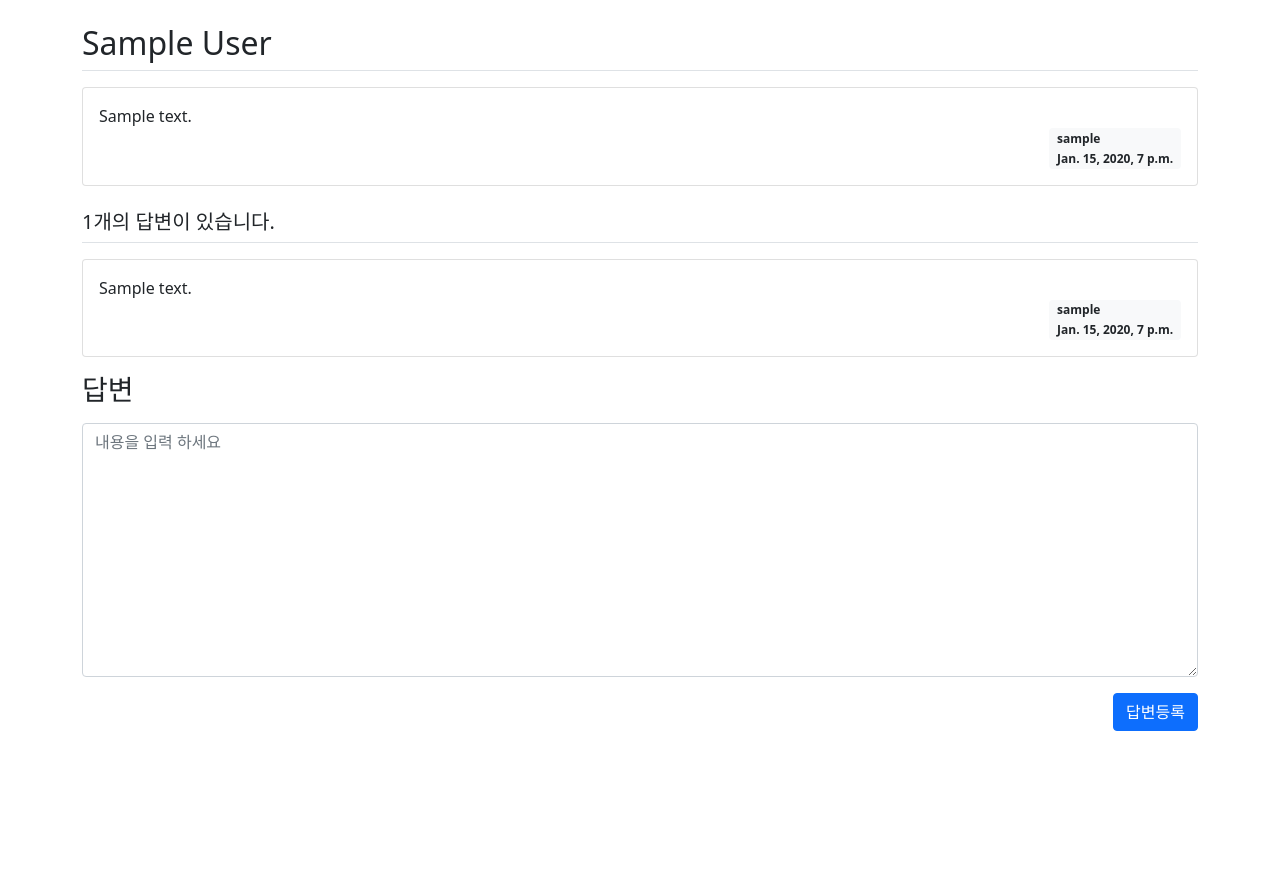
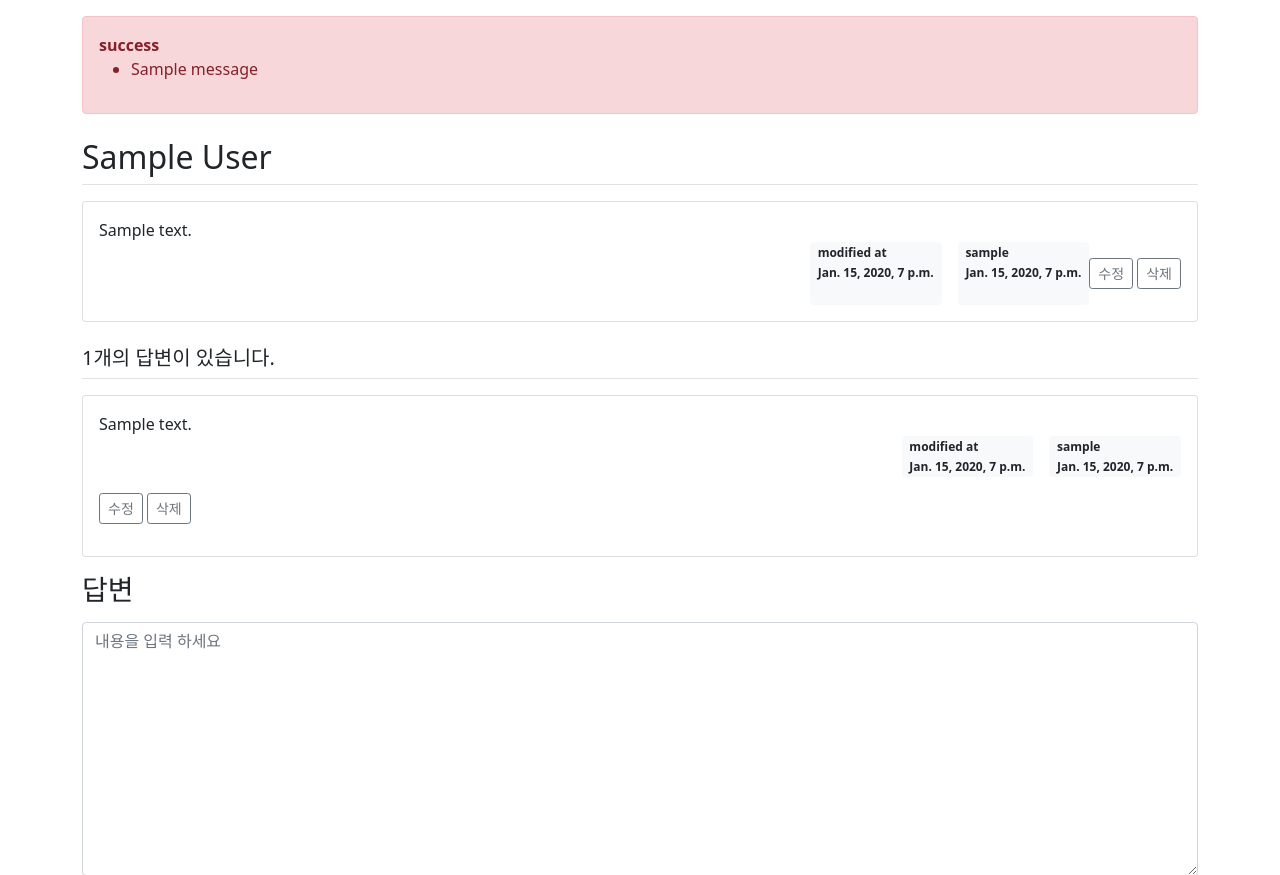
Before and after one commit to sigma-wbi/REST_api, a Django app: page /user/answer/create/1/ in a window 1280 px wide. Shown: the part 57-932 px from the top of the page. Before the commit the page ends 788 px from the top, so only its background shows below. Run offline with Django 4.2, Linux system fonts and the light colour scheme; a user stored in the database is signed in; tables that the repository leaves empty hold one stand-in row (values such as "Sample post"); one stand-in notice (Sample message) is shown; some libraries are stand-ins or nearby versions.

Commit message:
modifiy, delete

```diff
--- a/django/templates/base.html
+++ b/django/templates/base.html
@@ -16,7 +16,11 @@
 {% block content %}
 {% endblock %}
 <!-- 기본 템플릿 안에 삽입될 내용 End -->
-</body>
 <!-- Bootstrap JS -->
 <script src="{% static 'bootstrap.min.js' %}"></script>
+<!-- 자바스크립트 Start -->
+{% block script %}
+{% endblock %}
+<!-- 자바스크립트 End -->
+</body>
 </html>
--- a/django/templates/user/question_detail.html
+++ b/django/templates/user/question_detail.html
@@ -1,15 +1,38 @@
 {% extends 'base.html' %}
 {% block content %}
     <div class="container my-3">
+        <!-- message 표시 -->
+        {% if messages %}
+        <div class="alert alert-danger my-3" role="alert">
+        {% for message in messages %}
+            <strong>{{ message.tags }}</strong>
+            <ul><li>{{ message.message }}</li></ul>
+        {% endfor %}
+        </div>
+        {% endif %}
         <!-- 질문 -->
         <h2 class="border-bottom py-2">{{ question.subject }}</h2>
         <div class="card my-3">
             <div class="card-body">
                 <div class="card-text" style="white-space: pre-line;">{{ question.content }}</div>
                 <div class="d-flex justify-content-end">
+                    {% if question.modify_date %}
+                    <div class="badge bg-light text-dark p-2 text-start mx-3">
+                        <div class="mb-2">modified at</div>
+                        <div>{{ question.modify_date }}</div>
+                    </div>
+                    {% endif %}
                     <div class="badge bg-light text-dark p-2 text-start">
                         <div class="mb-2">{{ question.author.username }}</div>
                         <div>{{ question.create_date }}</div>
+                    </div>
+                    <div class="my-3">
+                        {% if request.user == question.author %}
+                        <a href="{% url 'user:question_modify' question.id  %}"
+                            class="btn btn-sm btn-outline-secondary">수정</a>
+                        <a href="javascript:void(0)" class="delete btn btn-sm btn-outline-secondary"
+                            data-uri="{% url 'user:question_delete' question.id  %}">삭제</a>
+                        {% endif %}
                     </div>
                 </div>
             </div>
@@ -21,11 +44,25 @@
                 <div class="card-body">
                     <div class="card-text" style="white-space: pre-line;">{{ answer.content }}</div>
                     <div class="d-flex justify-content-end">
+                        {% if answer.modify_date %}
+                        <div class="badge bg-light text-dark p-2 text-start mx-3">
+                            <div class="mb-2">modified at</div>
+                            <div>{{ answer.modify_date }}</div>
+                        </div>
+                        {% endif %}
                         <div class="badge bg-light text-dark p-2 text-start">
                             <div class="mb-2">{{ answer.author.username }}</div>
                             <div>{{ answer.create_date }}</div>
                         </div>
                     </div>
+                <div class="my-3">
+                    {% if request.user == answer.author %}
+                    <a href="{% url 'user:answer_modify' answer.id  %}"
+                        class="btn btn-sm btn-outline-secondary">수정</a>
+                    <a href="#" class="delete btn btn-sm btn-outline-secondary "
+                        data-uri="{% url 'user:answer_delete' answer.id  %}">삭제</a>
+                    {% endif %}
+                </div>
                 </div>
             </div>
         {% endfor %}
@@ -62,3 +99,15 @@
         </form>
     </div>
 {% endblock %}
+{% block script %}
+<script type='text/javascript'>
+const delete_elements = document.getElementsByClassName("delete");
+Array.from(delete_elements).forEach(function(element) {
+    element.addEventListener('click', function() {
+        if(confirm("정말로 삭제하시겠습니까?")) {
+            location.href = this.dataset.uri;
+        };
+    });
+});
+</script>
+{% endblock %}
--- a/django/user/models.py
+++ b/django/user/models.py
@@ -13,6 +13,8 @@ class Question(models.Model):
     subject = models.CharField(max_length=200)
     content = models.TextField()
     create_date = models.DateTimeField()
+    modify_date = models.DateTimeField(null=True, blank=True)
+    #수정날짜 추가 blank=True: form.is_vaild()통한 데이터 검증 시 값이 없어도 된다
 
     def __str__(self):
         return self.subject  # 인스턴스가아닌 str로 출력
@@ -23,6 +25,7 @@ class Answer(models.Model):
     question = models.ForeignKey(Question, on_delete=models.CASCADE)  # Question 상속
     content = models.TextField()
     create_date = models.DateTimeField()
+    modify_date = models.DateTimeField(null=True, blank=True)
 
     def __str__(self):
         return self.content
--- a/django/user/urls.py
+++ b/django/user/urls.py
@@ -8,4 +8,8 @@ urlpatterns = [
     path('<int:question_id>/', views.detail, name='detail'), #/ 빼먹지말자
     path('answer/create/<int:question_id>/', views.answer_create, name='answer_create'),
     path('question/create/', views.question_create, name='question_create'),
+    path('question/modify/<int:question_id>/', views.question_modify, name='question_modify'),
+    path('question/delete/<int:question_id>/', views.question_delete, name='question_delete'),
+    path('answer/modify/<int:answer_id>/', views.answer_modify, name='answer_modify'),
+    path('answer/delete/<int:answer_id>/', views.answer_delete, name='answer_delete'),
 ]
--- a/django/user/views.py
+++ b/django/user/views.py
@@ -2,7 +2,7 @@ from django.shortcuts import render, get_object_or_404, redirect
 
 # from django.http import HttpResponse
 # Create your views here.
-from .models import Question
+from .models import Question, Answer
 from django.utils import timezone
 from django.views.decorators.csrf import csrf_exempt
 from .forms import QuestionForm, AnswerForm
@@ -71,3 +71,58 @@ def question_create(request):
         form = QuestionForm()
     context = {"form": form}
     return render(request, "user/question_form.html", context)
+
+from django.contrib import messages
+@login_required(login_url='common:login')
+def question_modify(request, question_id):
+    question = get_object_or_404(Question, pk=question_id)
+    if request.user != question.author:
+        messages.error(request, '수정권한이 없습니다')
+        return redirect('user:detail', question_id=question.id)
+    if request.method == "POST":
+        form = QuestionForm(request.POST, instance=question)
+        if form.is_valid():
+            question = form.save(commit=False)
+            question.modify_date = timezone.now()  # 수정일시 저장
+            question.save()
+            return redirect('user:detail', question_id=question.id)
+    else:
+        form = QuestionForm(instance=question)
+    context = {'form': form}
+    return render(request, 'user/question_form.html', context)
+
+@login_required(login_url='common:login')
+def question_delete(request, question_id):
+    question = get_object_or_404(Question, pk=question_id)
+    if request.user != question.author:
+        messages.error(request, '삭제권한이 없습니다')
+        return redirect('user:detail', question_id=question.id)
+    question.delete()
+    return redirect('user:index')
+
+@login_required(login_url='common:login')
+def answer_modify(request, answer_id):
+    answer = get_object_or_404(Answer, pk=answer_id)
+    if request.user != answer.author:
+        messages.error(request, '수정권한이 없습니다')
+        return redirect('user:detail', question_id=answer.question.id)
+    if request.method == "POST":
+        form = AnswerForm(request.POST, instance=answer)
+        if form.is_valid():
+            answer = form.save(commit=False)
+            answer.modify_date = timezone.now()
+            answer.save()
+            return redirect('user:detail', question_id=answer.question.id)
+    else:
+        form = AnswerForm(instance=answer)
+    context = {'answer': answer, 'form': form}
+    return render(request, 'user/answer_form.html', context)
+
+@login_required(login_url='common:login')
+def answer_delete(request, answer_id):
+    answer = get_object_or_404(Answer, pk=answer_id)
+    if request.user != answer.author:
+        messages.error(request, '삭제권한이 없습니다')
+    else:
+        answer.delete()
+    return redirect('user:detail', question_id=answer.question.id)
```
Also changed, not shown: django/templates/user/answer_form.html (added, +16 -0 lines).
